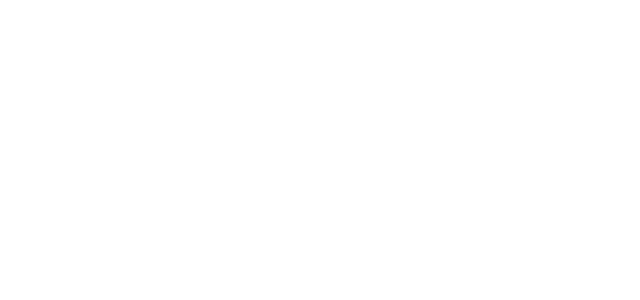
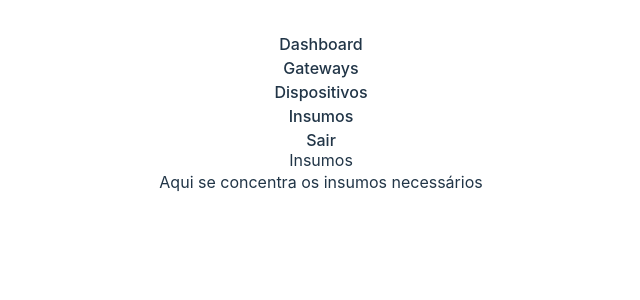
Before and after one commit to victor-lopes29/REACT-TOPICOS, a React (Vite) app in the folder iot-logistica/: page /insumocriadouro in a window 1280 px wide. Before the commit this address had no page. Shown: the top 300 px of the page, without its empty margins (319-959 px from the left). Built offline with nearby package versions, Linux system fonts and the light colour scheme.

Commit message:
add database config

```diff
--- a/iot-logistica/package.json
+++ b/iot-logistica/package.json
@@ -14,6 +14,10 @@
     "@fortawesome/react-fontawesome": "^0.2.2",
     "axios": "^1.7.9",
     "chart.js": "^4.4.7",
+    "cors": "^2.8.5",
+    "dotenv": "^16.4.7",
+    "express": "^4.21.2",
+    "mongoose": "^8.9.2",
     "react": "^18.3.1",
     "react-chartjs-2": "^5.2.0",
     "react-dom": "^18.3.1",
--- a/iot-logistica/src/components/Navbar.jsx
+++ b/iot-logistica/src/components/Navbar.jsx
@@ -14,6 +14,9 @@ const Navbar = () => {
           <Link to="/devices">Dispositivos</Link>
         </li>
         <li>
+          <Link to="/insumocriadouro">Insumos</Link>
+        </li>
+        <li>
           <Link to="/login">Sair</Link>
         </li>
       </ul>
--- /dev/null
+++ b/iot-logistica/src/pages/InsumoCriadouro.jsx
@@ -0,0 +1,13 @@
+import Navbar from '../components/Navbar';
+
+export default function Devices() {
+  return (
+    <div>
+      <Navbar />
+      <div className="p-4">
+        <h1 className="text-2xl font-bold mb-4">Insumos</h1>
+        <p>Aqui se concentra os insumos necessários</p>
+      </div>
+    </div>
+  );
+}
--- a/iot-logistica/src/routes/AppRoutes.jsx
+++ b/iot-logistica/src/routes/AppRoutes.jsx
@@ -4,6 +4,7 @@ import Login from '../pages/Auth/Login';
 import Register from '../pages/Auth/Register';
 import Gateways from '../pages/Gateways';
 import Devices from '../pages/Devices';
+import InsumoCriadouro from '../pages/InsumoCriadouro';
 
 export default function AppRoutes() {
   return (
@@ -14,6 +15,7 @@ export default function AppRoutes() {
         <Route path="/register" element={<Register />} />
         <Route path="/gateways" element={<Gateways />} />
         <Route path="/devices" element={<Devices />} />
+        <Route path="/insumocriadouro" element={<InsumoCriadouro/>} />
       </Routes>
     </BrowserRouter>
   );
```
Also changed, not shown: iot-logistica/app.js (added, +30 -0 lines), 2 other files (tests, documents, lock files or other folders).
